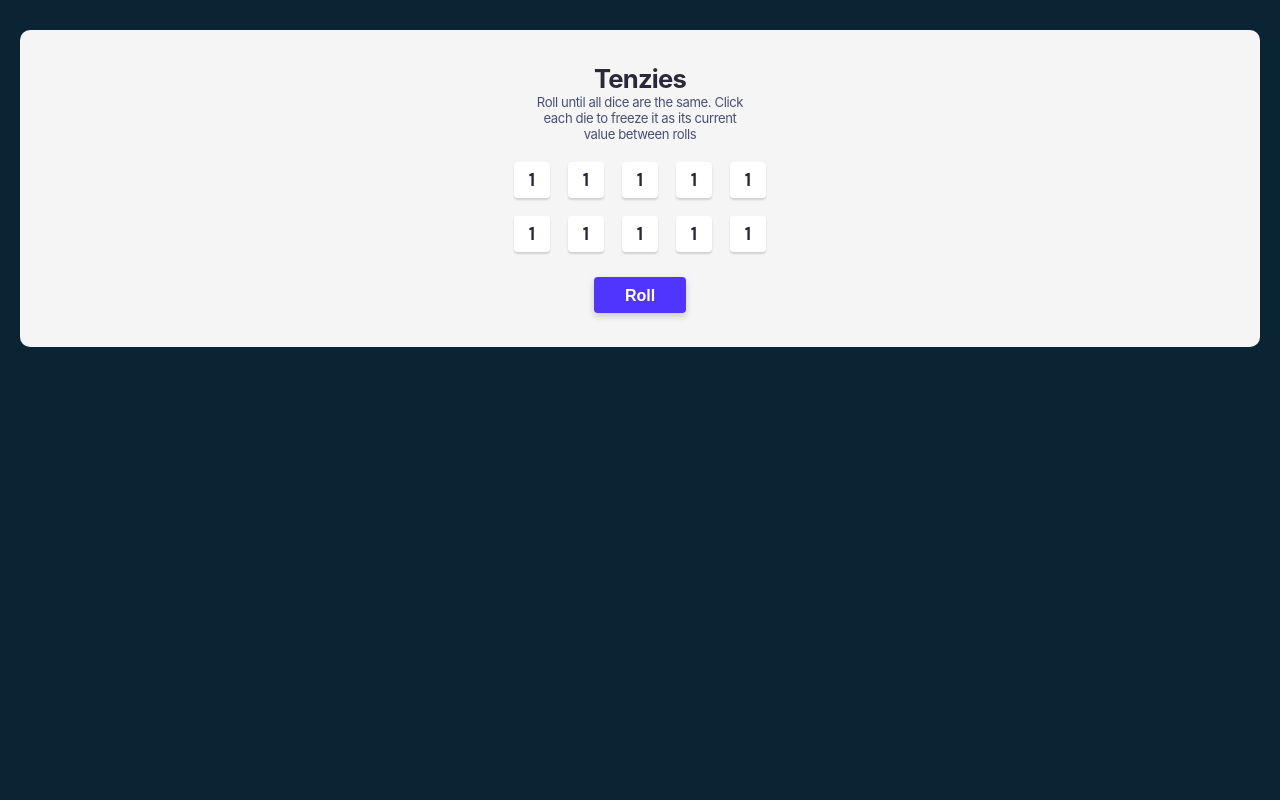
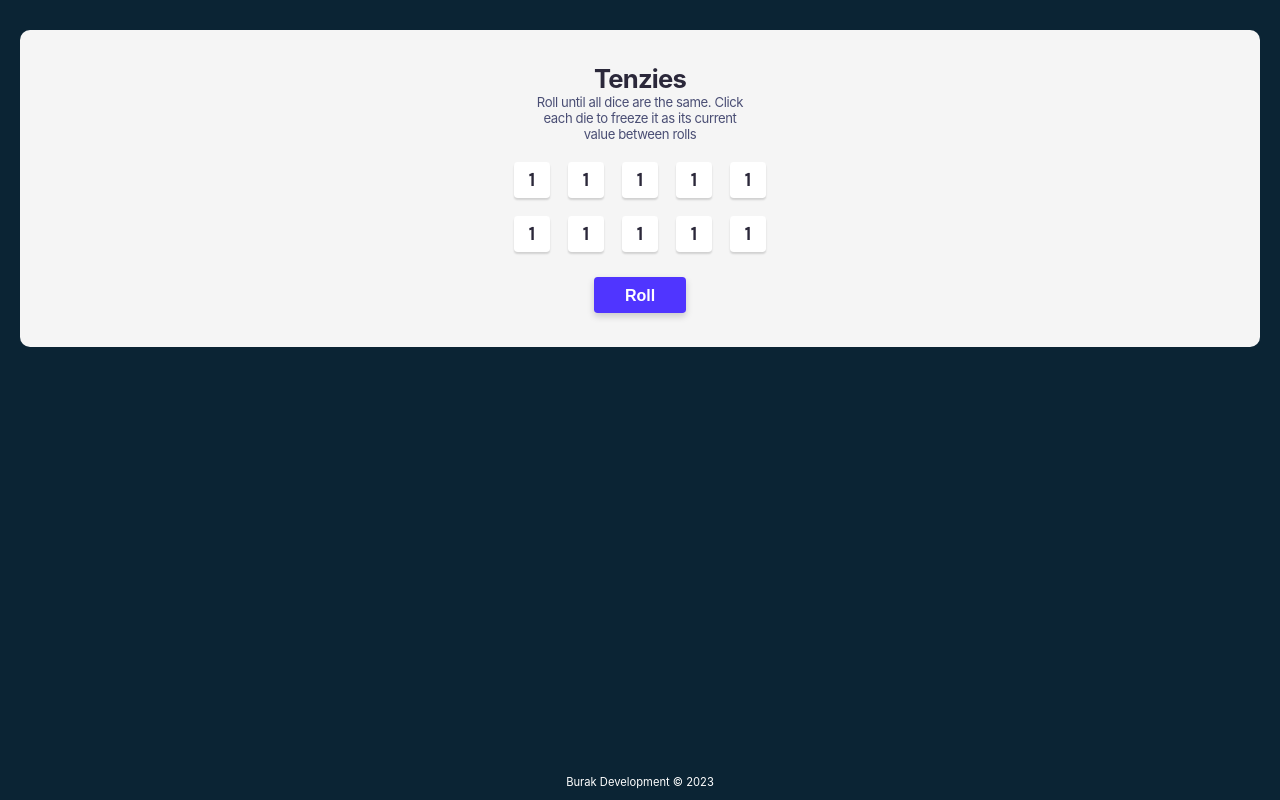
Before and after one commit to BurakAy/tenzies, a React (Vite) app: page / in a window 1280 px wide. Built offline with nearby package versions, Linux system fonts and the light colour scheme.

Commit message:
created footer component and styles

```diff
--- a/src/App.jsx
+++ b/src/App.jsx
@@ -2,6 +2,7 @@ import "./App.css";
 import Heading from "./components/Heading";
 import Dice from "./components/Dice";
 import RollButton from "./components/RollButton";
+import Footer from "./components/Footer";
 import gameDice from "./gameDice";
 import { useState } from "react";
 
@@ -37,6 +38,7 @@ function App() {
       <Heading />
       <Dice handleFreeze={freezeDie} dice={dice} />
       <RollButton handleClick={rollDice} />
+      <Footer />
     </main>
   );
 }
--- /dev/null
+++ b/src/components/Footer.jsx
@@ -0,0 +1,11 @@
+import "../styles/Footer.css";
+
+const Footer = () => {
+  return (
+    <div className="footer--container">
+      <p>Burak Development &copy; 2023</p>
+    </div>
+  );
+};
+
+export default Footer;
--- /dev/null
+++ b/src/styles/Footer.css
@@ -0,0 +1,6 @@
+.footer--container {
+    bottom: 0;
+    position: fixed;
+    color: #FFFFFF;
+    font-size: 0.7rem;
+}
```
